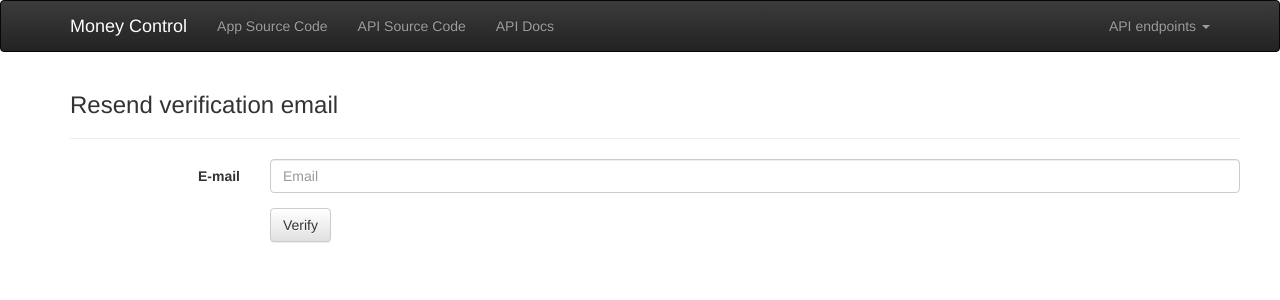
After one commit to n1kko777/moneycontrol-app-api, a Django app: page /reverify-email/ in a window 1280 px wide. The commit adds this page. Shown: the top 300 px of the page. Run offline with Django 3.2, Linux system fonts and the light colour scheme; parts of the project's set-up code (start-up, migrations or seed data) failed here and were passed over; some libraries are stand-ins or nearby versions.

Commit message:
Reverify Email

```diff
--- a/app/app/urls.py
+++ b/app/app/urls.py
@@ -5,6 +5,8 @@ from django.conf.urls import include, url
 from django.views.generic import TemplateView, RedirectView
 
 from rest_framework_swagger.views import get_swagger_view
+
+from .views import NewEmailConfirmation
 
 urlpatterns = [
     url(r'^$', TemplateView.as_view(template_name="home.html"), name='home'),
@@ -17,6 +19,15 @@ urlpatterns = [
         name='login'),
     url(r'^logout/$', TemplateView.as_view(template_name="logout.html"),
         name='logout'),
+
+    url(
+        r'^reverify-email/$',
+        TemplateView.as_view(
+            template_name="resend_verification_email.html"
+        ),
+        name='reverify-email'
+    ),
+
     url(r'^password-reset/$',
         TemplateView.as_view(template_name="password_reset.html"),
         name='password-reset'),
@@ -38,15 +49,18 @@ urlpatterns = [
         name='password_reset_confirm'),
 
     url(r'^api/v1/', include('core.urls', namespace='api')),
+    url(r'^verify-email/$', NewEmailConfirmation.as_view(),
+        name='resend-email-confirmation'),
     url(r'^dj-rest-auth/', include('dj_rest_auth.urls')),
     url(r'^dj-rest-auth/registration/',
         include('dj_rest_auth.registration.urls')),
     url(r'^account/', include('allauth.urls')),
 
-    url(r'^accounts/profile/$', RedirectView.as_view(url='/',
-                                                     permanent=True),
-        name='profile-redirect'),
-    url(r'^docs/$', get_swagger_view(title='API Docs'), name='api_docs')
+    url(r'^accounts/login/$', RedirectView.as_view(url='/',
+                                                   permanent=True),
+        name='profile-login'),
+
+    url(r'^docs/$', get_swagger_view(title='API Docs'), name='api_docs'),
 ]
 
 
--- a/app/templates/base.html
+++ b/app/templates/base.html
@@ -41,6 +41,9 @@
                         <li><a href="{% url 'user-details' %}">User details</a></li>
                         <li><a href="{% url 'logout' %}">Logout</a></li>
                         <li><a href="{% url 'password-change' %}">Password change</a></li>
+                        <li class="divider"></li>
+                        <!-- these page for resend verification email -->
+                        <li><a href="{% url 'reverify-email' %}">Resend verification email</a></li>
                     </ul>
                 </li>
             </ul>
--- /dev/null
+++ b/app/templates/fragments/resend_verification_email_form.html
@@ -0,0 +1,16 @@
+<!-- Signup form -->
+<form class="form-horizontal ajax-post" role="form" action="{% url 'resend-email-confirmation' %}">{% csrf_token %}
+    <div class="form-group">
+        <label for="email" class="col-sm-2 control-label">E-mail</label>
+        <div class="col-sm-10">
+            <input name="email" type="text" class="form-control" id="email" placeholder="Email">
+        </div>
+    </div>
+
+    <div class="form-group">
+        <div class="col-sm-offset-2 col-sm-10">
+            <button type="submit" class="btn btn-default">Verify</button>
+        </div>
+    </div>
+    <div class="form-group api-response"></div>
+</form>
--- /dev/null
+++ b/app/templates/resend_verification_email.html
@@ -0,0 +1,11 @@
+{% extends "base.html" %}
+
+{% block content %}
+<div class="container">
+    <div class="row">
+        <h3>Resend verification email</h3>
+        <hr />
+        {% include "fragments/resend_verification_email_form.html" %}
+    </div>
+</div>
+{% endblock %}
```
Also changed, not shown: app/app/views.py (added, +47 -0 lines).
